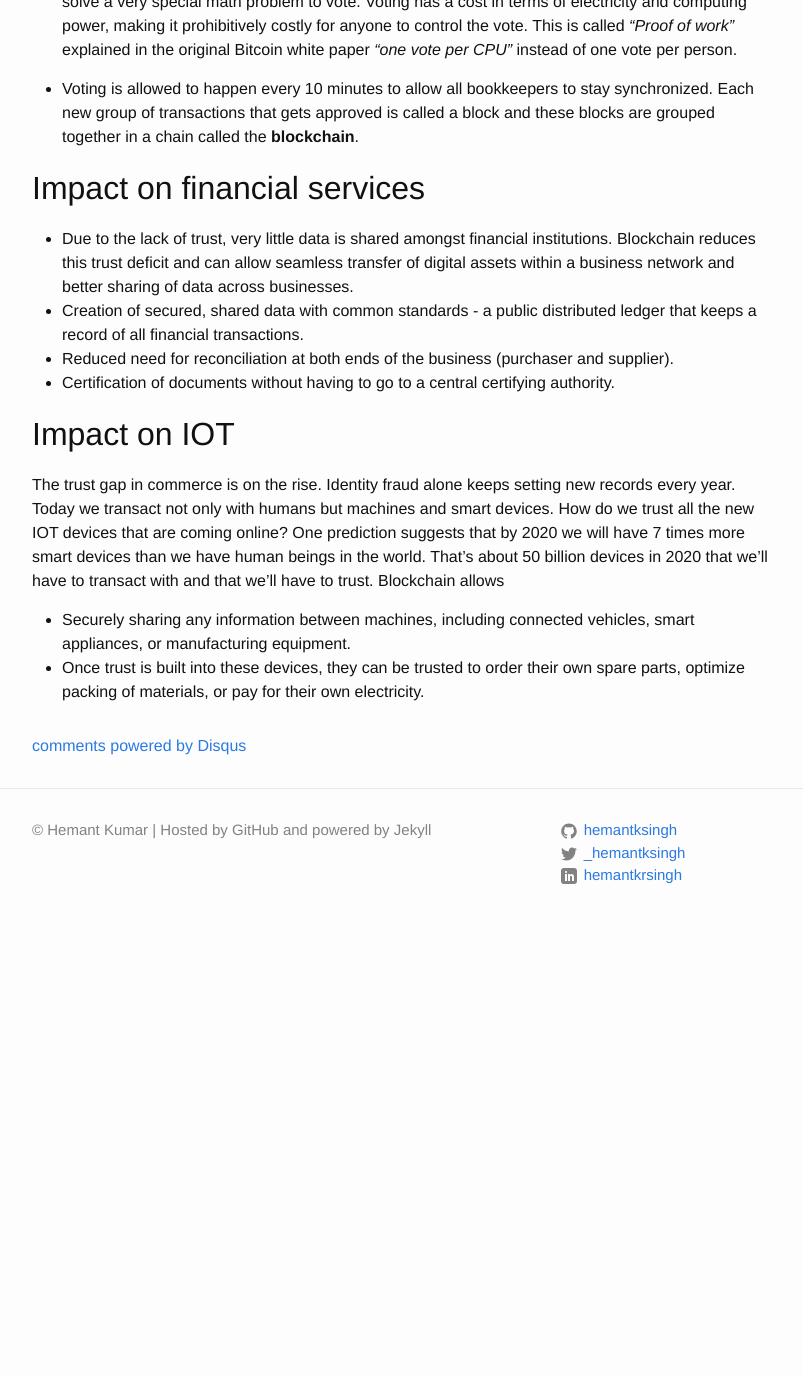
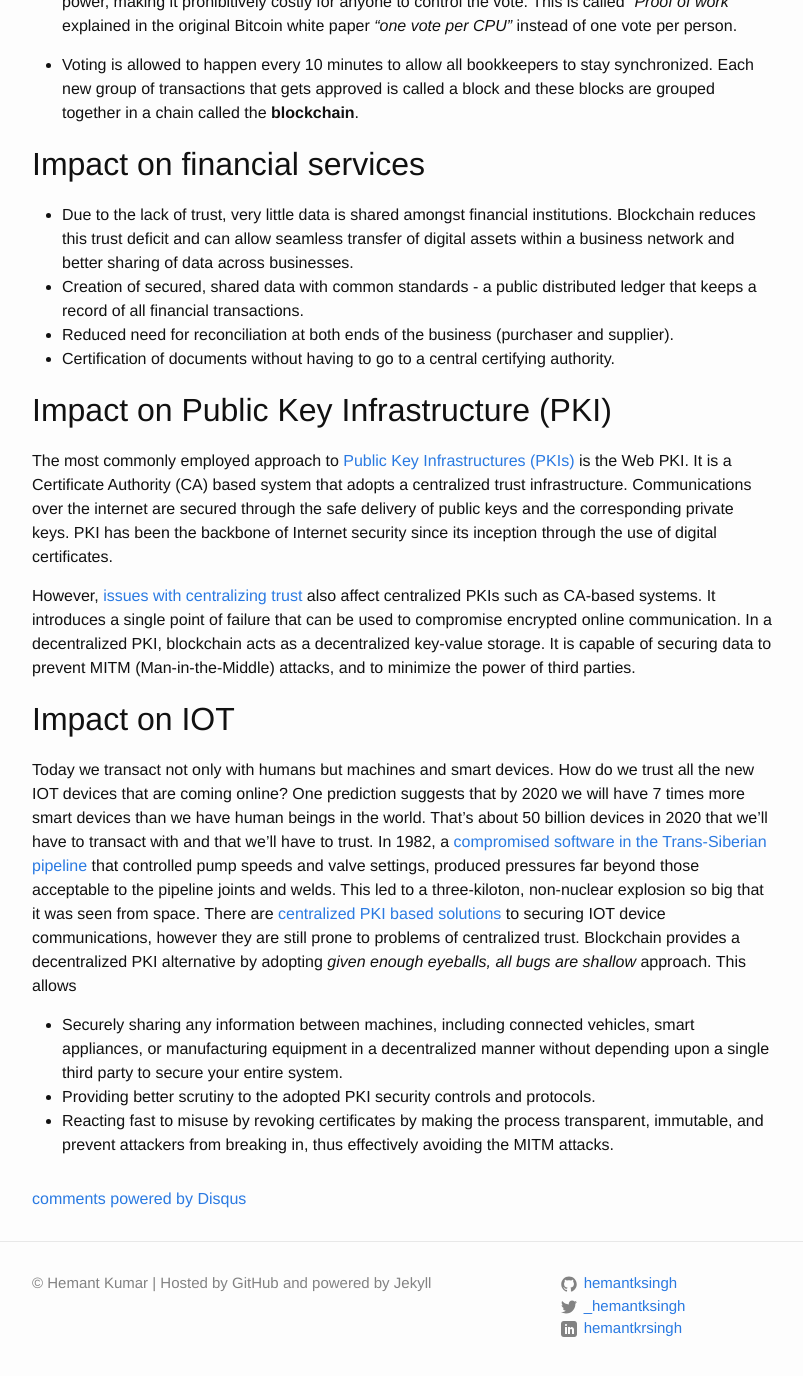
Before and after one commit to hemantksingh/hemantksingh.github.io, a Jekyll site: the page built from _posts/2017-04-13-making-sense-of-blockchain.markdown, in a window 1280 px wide and 1400 px high, scrolled down 1817 px. Shown: the top 1376 px of the window, without its empty margins (238-1041 px from the left). Built offline with Jekyll 4.4.1, drawn with Linux system fonts in a browser that asks for light colours; comment, search, counter and statistics services are not loaded; before the commit the page ends 2764 px from its top, so only the background shows below that; some of the changed text lies outside the part shown.

Commit message:
Add impact on PKI

```diff
--- a/_posts/2017-04-13-making-sense-of-blockchain.markdown
+++ b/_posts/2017-04-13-making-sense-of-blockchain.markdown
@@ -17,43 +17,49 @@ redirect_from: "/kodekitab/2017/04/13/making-sense-of-blockchain.html/"
 * How efficient is the intermediary in fulfilling the transactions? Machine to machine communication takes place at a mind boggling rate but machine to machine payments can sometimes take days to clear because they have to go through the intermediary's centralized clearing system.
 
 ## Decentralized trust and control
+
 Blockchain attempts to reduce the cost and increase trust in business transactions by using an immutable distributed transaction store on peer to peer networks rather than a central store. In simple terms rather than a single authority like a bank responsible for maintaining the transactions, it is now a group of people running blockchain servers that do this. They ensure that the information stored in the distributed ledger is immutable and verifiable by applying techniques like cryptography and hashing (explained below). This decentralized approach allows customers to make an exchange (e.g. pay for an item) without the involvement of an intermediary.
 
 ![Blockchain]({{ site.url }}/assets/blockchain.jpg)
 
-
 ## Underlying technology
 
 * **Peer to peer network**
-A group of computers that can communicate among
-themselves without relying on a single central authority or having a single point of failure.
+A group of computers that can communicate among themselves without relying on a single central authority or having a single point of failure.
 
 * **Asymmetric cryptography**
-A way to send a message encrypted for specific recipients
-such that anyone can verify the sender’s authenticity but
-only intended recipients can read the message contents.
+A way to send a message encrypted for specific recipients such that anyone can verify the sender’s authenticity but only intended recipients can read the message contents.
 
 * **Cryptographic hashing**
-A way to generate a small, unique “fingerprint” for any data allowing quick comparison of large data sets and a secure way to verify data has not been altered. A simplified explanation of cryptographic hashing is available [here](https://www.miracl.com/press/the-essence-of-the-blockchain).
+A way to generate a small, unique “fingerprint” for any data allowing quick comparison of large data sets and a secure way to [verify data has not been altered](https://www.miracl.com/press/the-essence-of-the-blockchain).
 
 ### How do we ensure the rules are being followed?
 
- * Group of people who maintain the distributed ledger are called bookkeepers. Transactions often reach different bookkeepers in different order, depending upon which bookkeeper is online. Bookkeepers need to agree on the order of transactions and  rules about money creation, version of software to run and the transaction formats.
+* Group of people who maintain the distributed ledger are called bookkeepers. Transactions often reach different bookkeepers in different order, depending upon which bookkeeper is online. Bookkeepers need to agree on the order of transactions and  rules about money creation, version of software to run and the transaction formats.
 
- * Periodically bookkeepers are allowed to add money to their own accounts, thereby creating money out of thin air. But this is only allowed according to very constrained rules. Those rules include a gradual very slow rate of money creation, until no more money can be created.
+* Periodically bookkeepers are allowed to add money to their own accounts, thereby creating money out of thin air. But this is only allowed according to very constrained rules. Those rules include a very slow gradual rate of money creation, until no more money can be created.
 
 * Math based voting system to determine what the majority thinks. Bitcoin requires bookkeepers to solve a very special math problem to vote. Voting has a cost in terms of electricity and computing power, making it prohibitively costly for anyone to control the vote. This is called *"Proof of work"* explained in the original Bitcoin white paper *"one vote per CPU"* instead of one vote per person.
 
 * Voting is allowed to happen every 10 minutes to allow all bookkeepers to stay synchronized. Each new group of transactions that gets approved is called a block and these blocks are grouped together in a chain called the **blockchain**.
 
+## Impact on financial services
 
-## Impact on financial services
 * Due to the lack of trust, very little data is shared amongst financial institutions. Blockchain reduces this trust deficit and can allow seamless transfer of digital assets within a business network and better sharing of data across businesses.
 * Creation of secured, shared data with common standards - a public distributed ledger that keeps a record of all financial transactions.
 * Reduced need for reconciliation at both ends of the business (purchaser and supplier).
 * Certification of documents without having to go to a central certifying authority.
 
+## Impact on Public Key Infrastructure (PKI)
+
+The most commonly employed approach to [Public Key Infrastructures (PKIs)](https://www.thesslstore.com/blog/wide-world-pki/) is the Web PKI. It is a Certificate Authority (CA) based system that adopts a centralized trust infrastructure. Communications over the internet are secured through the safe delivery of public keys and the corresponding private keys. PKI has been the backbone of Internet security since its inception through the use of digital certificates.
+
+However, [issues with centralizing trust](https://medium.com/hackernoon/decentralized-public-key-infrastructure-dpki-what-is-it-and-why-does-it-matter-babee9d88579) also affect centralized PKIs such as CA-based systems. It introduces a single point of failure that can be used to compromise encrypted online communication. In a decentralized PKI, blockchain acts as a decentralized key-value storage. It is capable of securing data to prevent MITM (Man-in-the-Middle) attacks, and to minimize the power of third parties.
+
 ## Impact on IOT
-The trust gap in commerce is on the rise. Identity fraud alone keeps setting new records every year. Today we transact not only with humans but machines and smart devices. How do we trust all the new IOT devices that are coming online? One prediction suggests that by 2020 we will have 7 times more smart devices than we have human beings in the world. That's about 50 billion devices in 2020 that we'll have to transact with and that we'll have to trust. Blockchain allows
-* Securely sharing any information between machines, including connected vehicles, smart appliances, or manufacturing equipment.
-* Once trust is built into these devices, they can be trusted to order their own spare parts, optimize packing of materials, or pay for their own electricity.
+
+Today we transact not only with humans but machines and smart devices. How do we trust all the new IOT devices that are coming online? One prediction suggests that by 2020 we will have 7 times more smart devices than we have human beings in the world. That's about 50 billion devices in 2020 that we'll have to transact with and that we'll have to trust. In 1982, a [compromised software in the Trans-Siberian pipeline](https://en.wikipedia.org/wiki/At_the_Abyss) that controlled pump speeds and valve settings, produced pressures far beyond those acceptable to the pipeline joints and welds. This led to a three-kiloton, non-nuclear explosion so big that it was seen from space. There are [centralized PKI based solutions](https://www.digicert.com/internet-of-things/) to securing IOT device communications, however they are still prone to problems of centralized trust. Blockchain provides a decentralized PKI alternative by adopting *given enough eyeballs, all bugs are shallow* approach. This allows
+
+* Securely sharing any information between machines, including connected vehicles, smart appliances, or manufacturing equipment in a decentralized manner without depending upon a single third party to secure your entire system.
+* Providing better scrutiny to the adopted PKI security controls and protocols.
+* Reacting fast to misuse by revoking certificates by making the process transparent, immutable, and prevent attackers from breaking in, thus effectively avoiding the MITM attacks.
```
Also changed, not shown: other parts of _posts/2017-04-13-making-sense-of-blockchain.markdown (+1 -1 lines).
